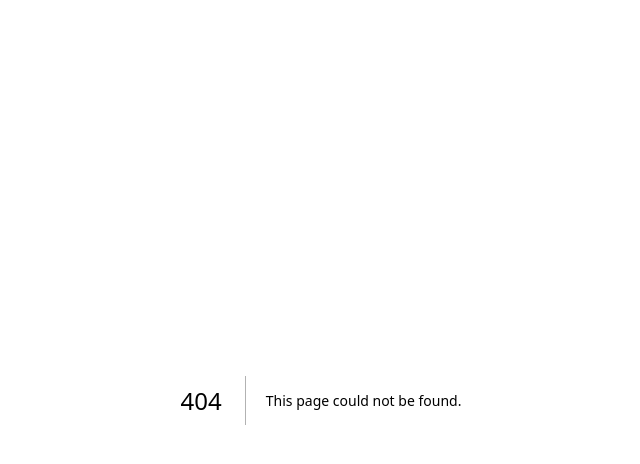
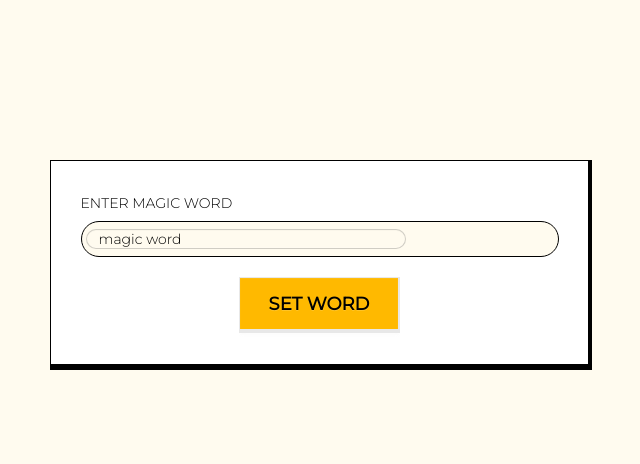
Before and after one commit to jcyalung/fu-stamps, a Next.js app: page /stamp in a window 1280 px wide. Before the commit this address had no page. Shown: the top 464 px of the page, without its empty margins (319-959 px from the left). Built offline with nearby package versions, Linux system fonts and the light colour scheme.

Commit message:
stamp page with stamp component

```diff
--- /dev/null
+++ b/app/stamp/page.tsx
@@ -0,0 +1,11 @@
+import Stamp from "@/components/stamp";
+
+export default async function StampPage() {
+  return (
+    <div className="flex justify-center min-w-screen min-h-screen bg-lightyellow">
+        <div className="mt-[160px]">
+            <Stamp />
+        </div>
+    </div>
+  )
+}
```
